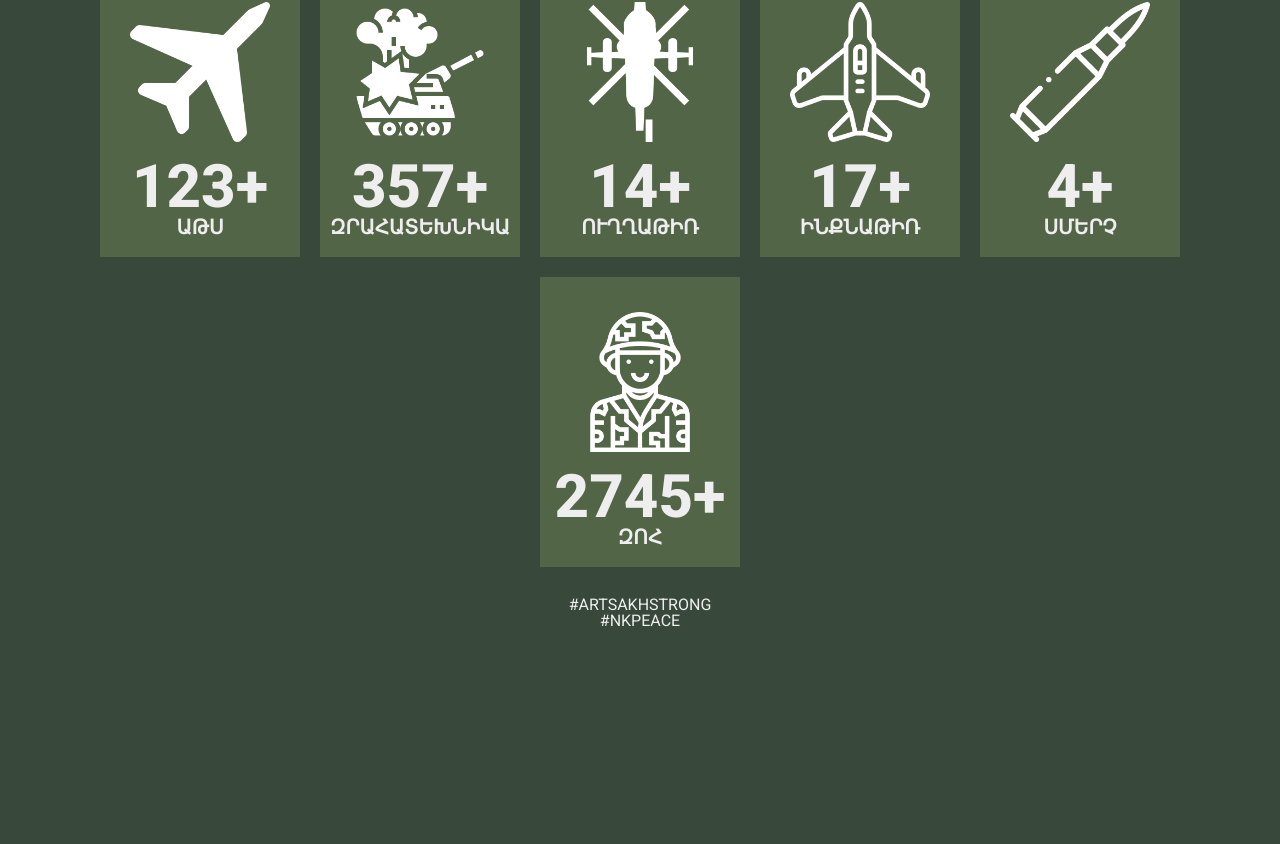
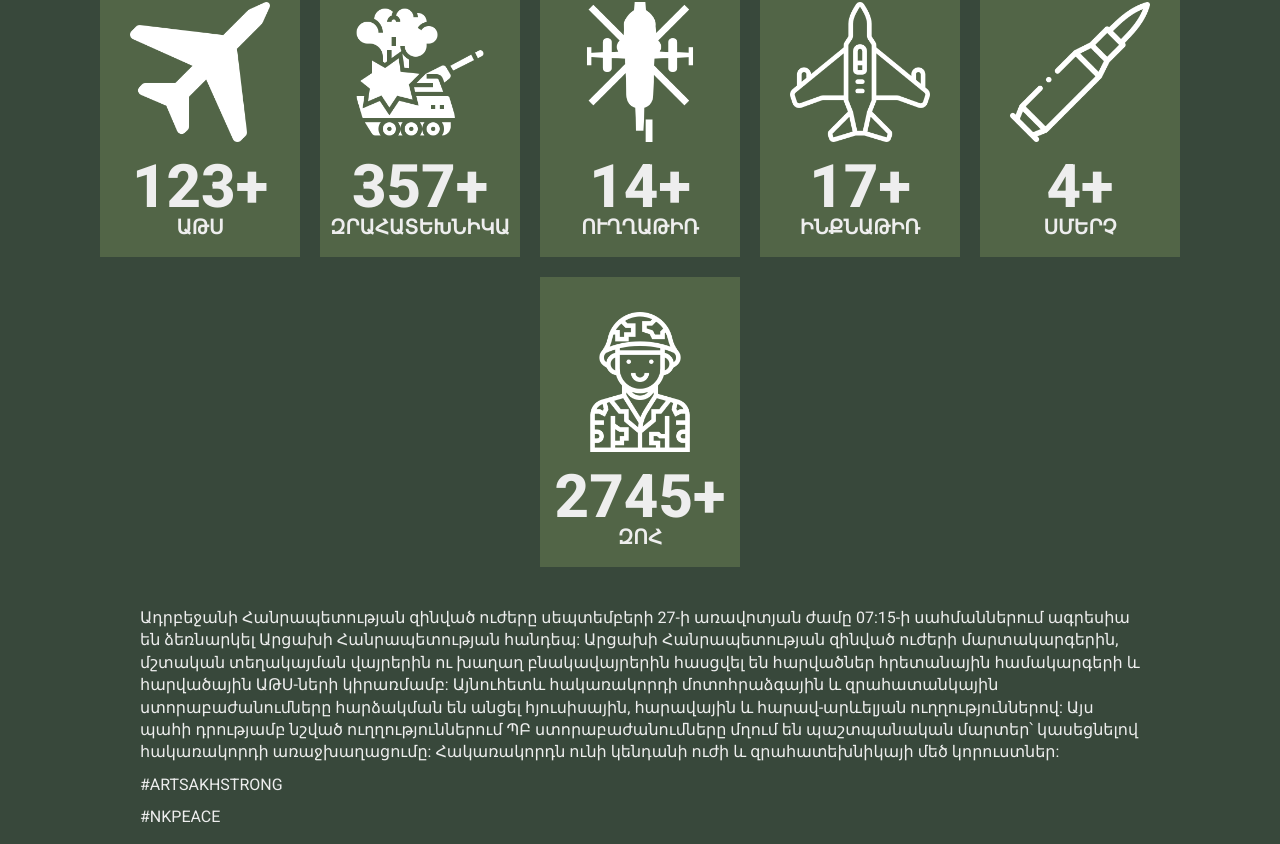
Before and after one commit to Hovakimyan/forvictory, a React (Create React App) app: page / in a window 1280 px wide. Shown: the part 166-1010 px from the top of the page. Before the commit the page ends 810 px from the top, so only its background shows below. Built offline with nearby package versions, Linux system fonts and the light colour scheme.

Commit message:
feat: add description

```diff
--- a/src/i18n/am.json
+++ b/src/i18n/am.json
@@ -5,5 +5,6 @@
   "HELICOPTER": "Ուղղաթիռ",
   "PLANE": "Ինքնաթիռ",
   "SMERCH": "Սմերչ",
-  "DEAD": "Զոհ"
+  "DEAD": "Զոհ",
+  "DESCRIPTION": "Ադրբեջանի Հանրապետության զինված ուժերը սեպտեմբերի 27-ի առավոտյան ժամը 07:15-ի սահմաններում ագրեսիա են ձեռնարկել Արցախի Հանրապետության հանդեպ: Արցախի Հանրապետության զինված ուժերի մարտակարգերին, մշտական տեղակայման վայրերին ու խաղաղ բնակավայրերին հասցվել են հարվածներ հրետանային համակարգերի և հարվածային ԱԹՍ-ների կիրառմամբ: Այնուհետև հակառակորդի մոտոհրաձգային և զրահատանկային ստորաբաժանումները հարձակման են անցել հյուսիսային, հարավային և հարավ-արևելյան ուղղություններով: Այս պահի դրությամբ նշված ուղղություններում ՊԲ ստորաբաժանումները մղում են պաշտպանական մարտեր՝ կասեցնելով հակառակորդի առաջխաղացումը: Հակառակորդն ունի կենդանի ուժի և զրահատեխնիկայի մեծ կորուստներ:"
 }
--- a/src/i18n/en.json
+++ b/src/i18n/en.json
@@ -5,5 +5,6 @@
   "HELICOPTER": "Helicopter",
   "PLANE": "Plane",
   "SMERCH": "SMERCH",
-  "DEAD": "Deaths"
+  "DEAD": "Deaths",
+  "DESCRIPTION": "On 27 September, at around 7:15 a.m., the armed forces of Azerbaijan launched aggression against the Republic of Artsakh. Battle arrays, places of permanent deployment of the armed forces of the Republic of Artsakh, and peaceful settlements were attacked with the use of artillery systems and combat UAVs. Later, the adversary's motorized infantry and armored units launched an attack from the north, south, and southeast directions. At the moment, units of the Defence Army are engaged in defensive battles in the mentioned directions, disrupting the advance of the adversary, which suffered heavy losses in manpower and military equipment."
 }
--- a/src/i18n/ru.json
+++ b/src/i18n/ru.json
@@ -5,5 +5,6 @@
   "HELICOPTER": "Вертолёт ",
   "PLANE": "Самолёт",
   "SMERCH": "Смерч",
-  "DEAD": "Погибло"
+  "DEAD": "Погибло",
+  "DESCRIPTION": "27 сентября около 07:15 Вооруженные силы Азербайджанской Республики начали агрессию против Республики Арцах. Боевые системы Вооруженных Сил Республики Арцах, опорные пункты и мирные населенные пункты были поражены применением артиллерийских систем, ударных ОВД. Затем мотострелковые и бронетанковые части противника атаковали с севера, юга и юго-востока. В настоящее время части Армии обороны ведут оборонительные бои на указанных направлениях, останавливая продвижение противника. Противник несет большие потери живой силы и брони."
 }
--- a/src/pages/home/index.js
+++ b/src/pages/home/index.js
@@ -11,6 +11,7 @@ const Home = () => {
             <Styled.Title>{t("TITLE")}</Styled.Title>
             <List />
             <Styled.Description>
+                <p>{t("DESCRIPTION")}</p>
                 <p>#ARTSAKHSTRONG</p>
                 <p>#NKPEACE</p>
             </Styled.Description>
--- a/src/pages/home/styled.js
+++ b/src/pages/home/styled.js
@@ -18,6 +18,13 @@ export const Title = styled.h1`
     }
 `
 
-export const Description = styled.p`
-    text-align: center;
+export const Description = styled.div`
+    text-align: left;
+    padding: 0 10px;
+    max-width: 1000px;
+    margin: 0 auto;
+    & > p {
+        line-height: 1.4;
+        padding-top: 10px;
+    }
 `
```
